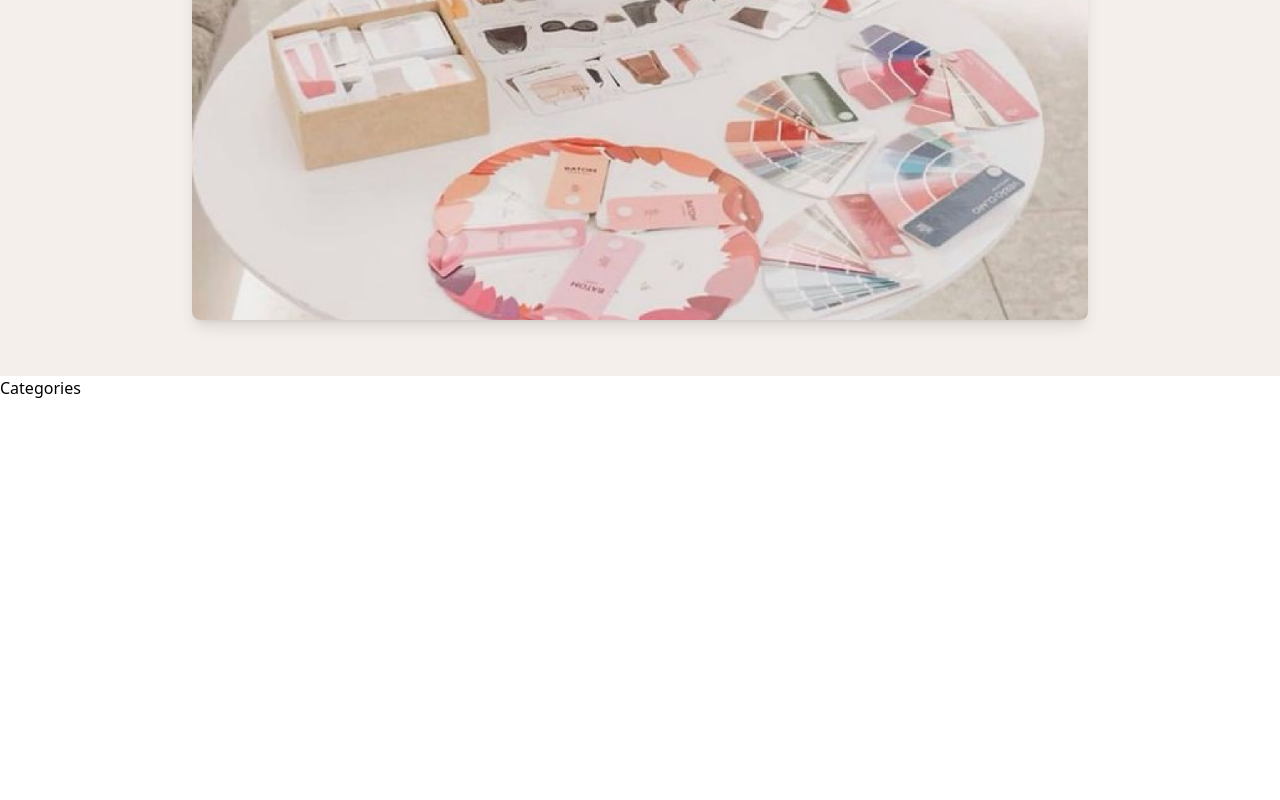
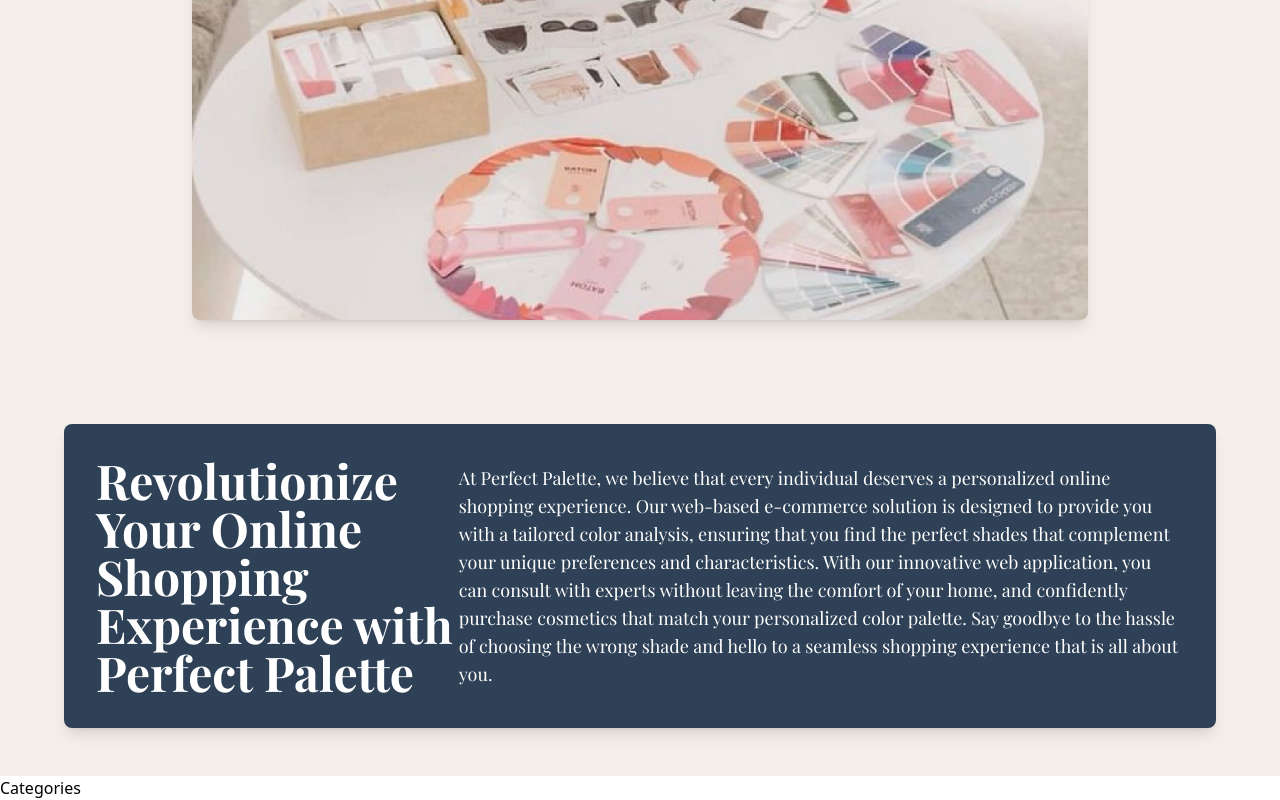
Before and after one commit to oledunwahid/client-perfect-pallete, a React (Vite) app: page / in a window 1280 px wide. Shown: the part 488-1288 px from the top of the page. Before the commit the page ends 888 px from the top, so only its background shows below. Built offline with nearby package versions, Linux system fonts and the light colour scheme; a web font is replaced by a local one.

Commit message:
adding hero card

```diff
--- a/src/pages/home/Home.jsx
+++ b/src/pages/home/Home.jsx
@@ -1,10 +1,14 @@
 import Categories from "./sections/Categories";
 import Hero from "./sections/Hero";
+import HeroCard from "./components/HeroCard";
 
 function Home() {
   return (
     <>
       <Hero />
+      <div className="bg-beige container mx-auto px-4 py-12">
+        <HeroCard />
+      </div>
       <Categories />
     </>
   );
--- /dev/null
+++ b/src/pages/home/components/HeroCard.jsx
@@ -0,0 +1,26 @@
+import React from "react";
+
+const HeroCard = () => {
+  return (
+    <div className="bg-navy text-white p-8 rounded-lg shadow-lg max-w-6xl mx-auto">
+      <div className="flex flex-col md:flex-row items-center justify-between">
+        <h2 className="font-playfair text-3xl md:text-4xl lg:text-5xl font-bold mb-6 md:mb-0 md:w-1/3">
+          Revolutionize Your Online Shopping Experience with Perfect Palette
+        </h2>
+        <p className="font-playfair md:w-2/3 text-sm md:text-base lg:text-lg">
+          At Perfect Palette, we believe that every individual deserves a
+          personalized online shopping experience. Our web-based e-commerce
+          solution is designed to provide you with a tailored color analysis,
+          ensuring that you find the perfect shades that complement your unique
+          preferences and characteristics. With our innovative web application,
+          you can consult with experts without leaving the comfort of your home,
+          and confidently purchase cosmetics that match your personalized color
+          palette. Say goodbye to the hassle of choosing the wrong shade and
+          hello to a seamless shopping experience that is all about you.
+        </p>
+      </div>
+    </div>
+  );
+};
+
+export default HeroCard;
```
